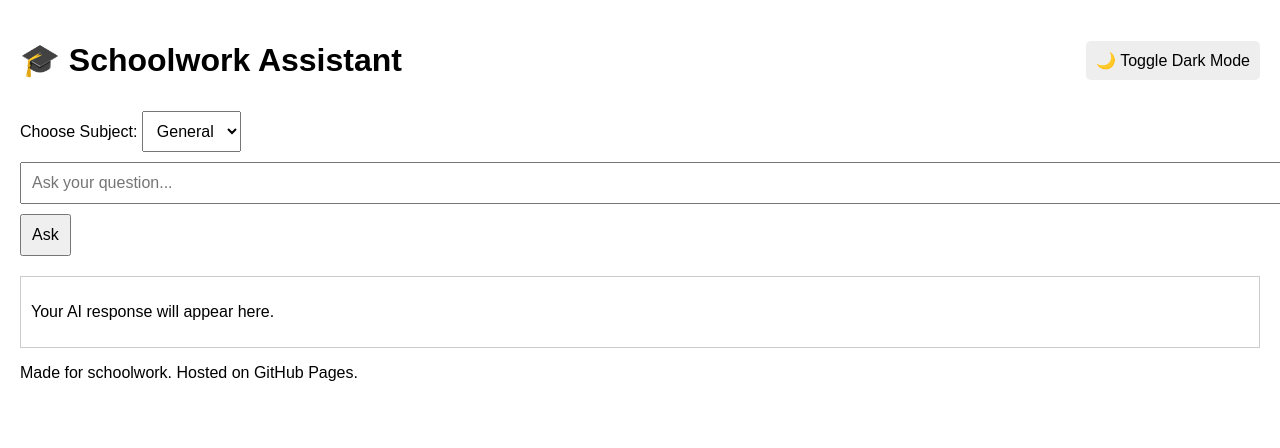
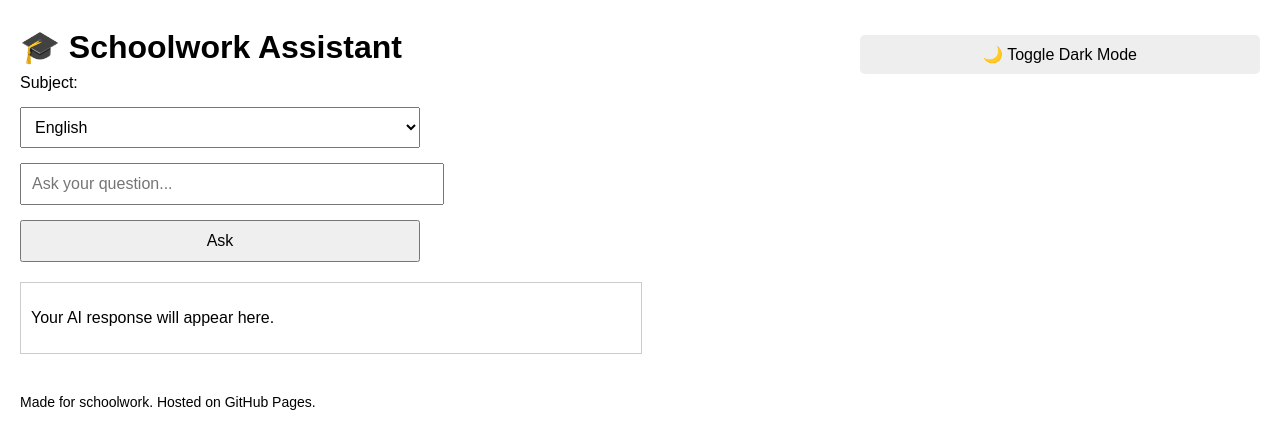
Before and after one commit to billabongtution-glitch/schoolwork-assistant, a plain HTML site: page index.html in a window 1280 px wide. Drawn offline with Linux system fonts and the light colour scheme.

Commit message:
Update index.html

```diff
--- a/index.html
+++ b/index.html
@@ -9,7 +9,9 @@
       font-family: Arial, sans-serif;
       margin: 0;
       padding: 20px;
-      transition: background 0.3s, color 0.3s;
+      background-color: #ffffff;
+      color: #000000;
+      transition: background-color 0.3s, color 0.3s;
     }
 
     .dark-mode {
@@ -21,63 +23,59 @@
       display: flex;
       justify-content: space-between;
       align-items: center;
+      flex-wrap: wrap;
     }
 
-    input[type="text"] {
-      width: 100%;
-      padding: 10px;
-      margin-top: 10px;
-      font-size: 16px;
+    h1 {
+      margin: 0;
     }
 
-    select, button {
+    .toggle-button {
       padding: 10px;
-      margin-top: 10px;
+      background-color: #eee;
+      border: none;
+      border-radius: 5px;
+      cursor: pointer;
+    }
+
+    select, input, button {
+      margin-top: 15px;
+      padding: 10px;
       font-size: 16px;
+      width: 100%;
+      max-width: 400px;
     }
 
     #response {
       margin-top: 20px;
       padding: 10px;
       border: 1px solid #ccc;
+      max-width: 600px;
     }
 
-    #darkToggle {
-      display: none;
-    }
-
-    label[for="darkToggle"] {
-      cursor: pointer;
-      padding: 10px;
-      background: #eee;
-      border-radius: 5px;
-    }
-
-    #darkToggle:checked ~ body {
-      background-color: #121212;
-      color: #f0f0f0;
+    footer {
+      margin-top: 40px;
+      font-size: 14px;
     }
   </style>
 </head>
 <body>
   <header>
     <h1>🎓 Schoolwork Assistant</h1>
-    <label for="darkToggle">🌙 Toggle Dark Mode</label>
-    <input type="checkbox" id="darkToggle" onclick="document.body.classList.toggle('dark-mode')" />
+    <button class="toggle-button" onclick="document.body.classList.toggle('dark-mode')">🌙 Toggle Dark Mode</button>
   </header>
 
   <section>
-    <label for="subject">Choose Subject:</label>
+    <label for="subject">Subject:</label><br />
     <select id="subject">
-      <option value="general">General</option>
+      <option value="english" selected>English</option>
       <option value="math">Math</option>
       <option value="science">Science</option>
       <option value="history">History</option>
-      <option value="english">English</option>
       <option value="coding">Coding</option>
-    </select>
+    </select><br />
 
-    <input type="text" placeholder="Ask your question..." />
+    <input type="text" placeholder="Ask your question..." /><br />
     <button>Ask</button>
   </section>
 
```
